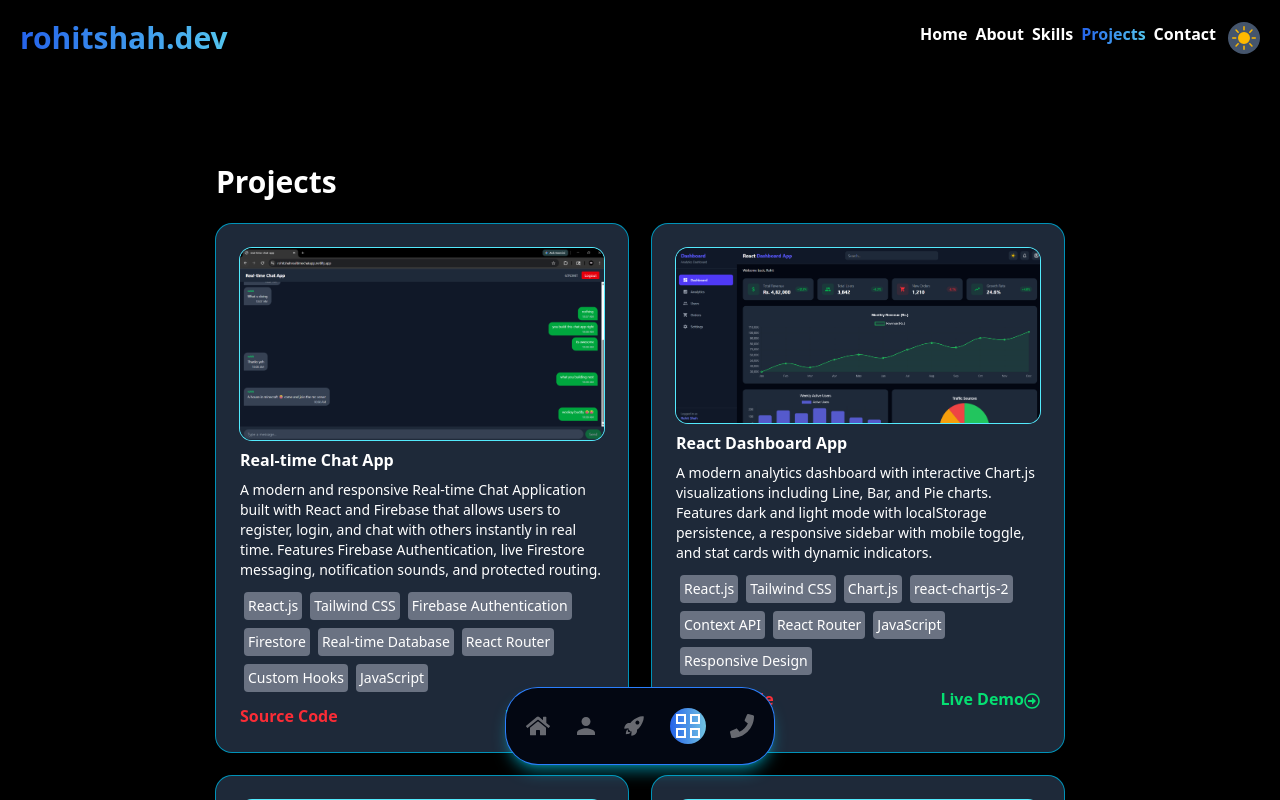
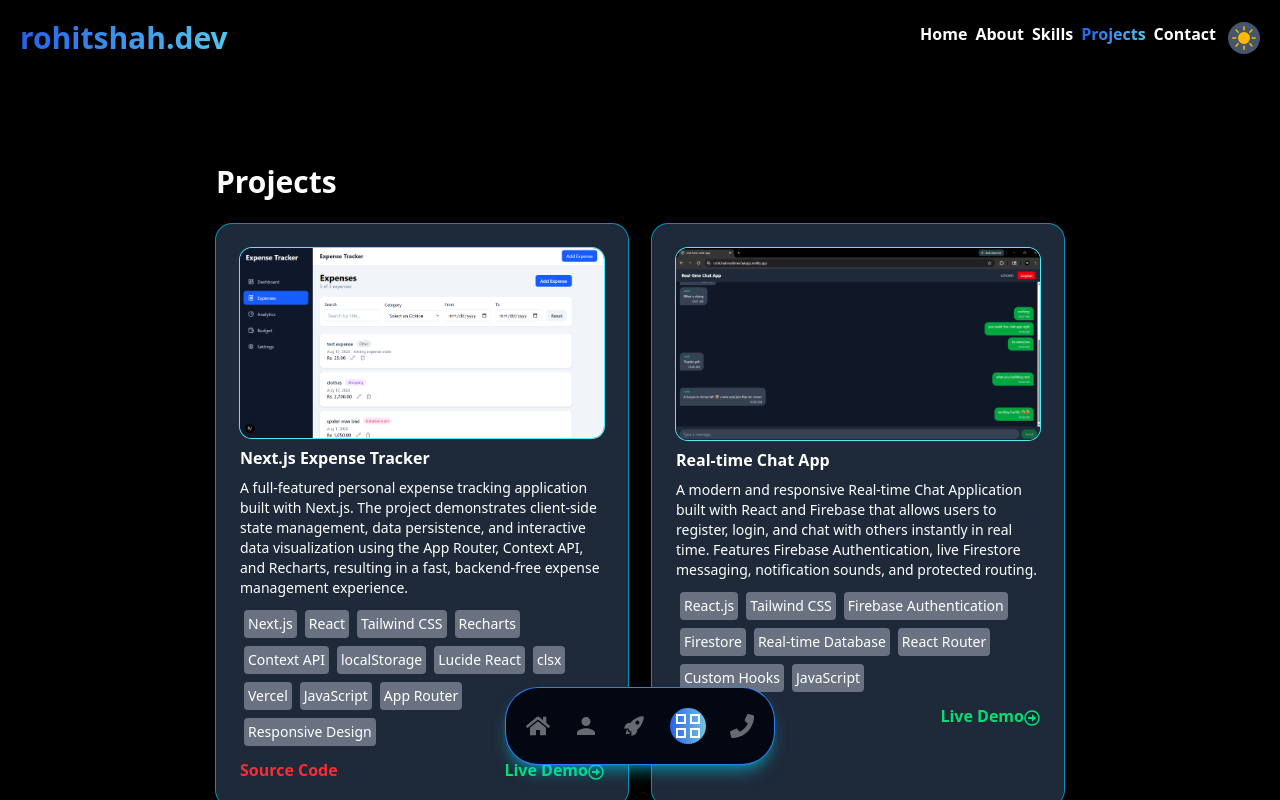
Before and after one commit to rohitshah316/rohitshah.dev-nextjs, a Next.js app: page /projects in a window 1280 px wide. Shown: the top 800 px of the page. Built offline with nearby package versions, Linux system fonts and the light colour scheme.

Commit message:
updated projects and fixed bottom navbar hover effect

```diff
--- a/src/app/page.jsx
+++ b/src/app/page.jsx
@@ -99,7 +99,7 @@ const Home = () => {
             <div className={`max-w-4xl mx-auto mt-10 ${theme==='dark'?'text-white':'text-black'}`}>
                       <h2 className={`text-3xl font-bold mx-5 mb-5 `}>Featured Projects</h2>
                        <div className='grid grid-cols-1 md:grid-cols-2  gap-6'>
-                    {projects.map(project=>(
+                    {projects.filter((project)=>project.featured).map(project=>(
                         <div key={project.id}
                         className={`${theme==='dark'?'bg-gray-800':'bg-blue-100'} p-6 rounded-2xl ring ring-cyan-600 flex flex-col gap-2 transform hover:-translate-y-2`}
                         >
--- a/src/components/layout/BottomNavbar.jsx
+++ b/src/components/layout/BottomNavbar.jsx
@@ -19,12 +19,12 @@ const BottomNavbar = () => {
 
     <nav className='fixed left-1/2 -translate-x-1/2 bottom-4 bottom-navbar'>
         <ul className={`flex gap-6   ring ring-blue-500 rounded-4xl justify-center items-center m-5 text-2xl p-5 shadow-lg ${theme==='dark'?'bg-gray-950 text-white shadow-cyan-400/50 ':'bg-gray-300 shadow-cyan-800/50 text-black'} `}>
-                    <li className={`${pathname==='/'?'active':'opacity-40'}`}><Link href='/'><FaHome /></Link></li>
-                    <li className={`${pathname==='/about'?'active':'opacity-40'}`}><Link  href='/about'><IoMdPerson/></Link></li>
-                    <li className={`${pathname==='/skills'?'active':'opacity-40'}`}><Link href='/skills'><IoIosRocket /></Link></li>
-                    <li className={`${pathname==='/projects'?'active':'opacity-40'}`}><Link href='/projects'><GrProjects /></Link></li>
+                    <li className={`hover:opacity-60 hover:scale-105 ${pathname==='/'?'active':'opacity-40'}`}><Link href='/'><FaHome /></Link></li>
+                    <li className={`hover:opacity-60 hover:scale-105 ${pathname==='/about'?'active':'opacity-40'}`}><Link  href='/about'><IoMdPerson/></Link></li>
+                    <li className={`hover:opacity-60 hover:scale-105 ${pathname==='/skills'?'active':'opacity-40'}`}><Link href='/skills'><IoIosRocket /></Link></li>
+                    <li className={`hover:opacity-60 hover:scale-105 ${pathname==='/projects'?'active':'opacity-40'}`}><Link href='/projects'><GrProjects /></Link></li>
 
-                    <li className={`${pathname==='/contact'?'active':'opacity-40'}`}><Link href='/contact'><FaPhone /></Link></li>
+                    <li className={`hover:opacity-60 hover:scale-105 ${pathname==='/contact'?'active':'opacity-40'}`}><Link href='/contact'><FaPhone /></Link></li>
                 </ul>
     </nav>
   )
--- a/src/data/projects.js
+++ b/src/data/projects.js
@@ -1,6 +1,49 @@
 export const projects = [
   {
     id: 1,
+    slug: "next-js-expense-tracker",
+    featured: true,
+    title: "Next.js Expense Tracker",
+    type: "Personal Project",
+    completedAt: "August 2026",
+    description:
+      "A full-featured personal expense tracking application built with Next.js. The project demonstrates client-side state management, data persistence, and interactive data visualization using the App Router, Context API, and Recharts, resulting in a fast, backend-free expense management experience.",
+    features: [
+      "Built with Next.js App Router",
+      "Add, edit, delete, search, and filter expenses",
+      "Filter expenses by category and custom date range",
+      "Dashboard overview with summary cards and quick stats",
+      "Analytics page with category breakdown and monthly spending trends",
+      "Monthly and per-category budget tracking with progress indicators",
+      "Over-budget warnings with visual feedback",
+      "Export expense data to JSON",
+      "Full data reset with confirmation modal",
+      "Persistent data storage using localStorage with no backend required",
+      "Reusable UI component library",
+      "Responsive mobile-first layout",
+    ],
+    learnings:
+      "This project gave me practical experience with the Next.js App Router and building a complete application around Context API and localStorage. I learned how to create a custom persistence hook, manage global state without prop drilling, handle dynamic routing, build reusable UI components, and visualize derived expense data with Recharts. It also helped me understand how to structure a larger Next.js application while keeping the code modular and maintainable.",
+    tech: [
+      "Next.js",
+      "React",
+      "Tailwind CSS",
+      "Recharts",
+      "Context API",
+      "localStorage",
+      "Lucide React",
+      "clsx",
+      "Vercel",
+      "JavaScript",
+      "App Router",
+      "Responsive Design",
+    ],
+    thumbnail: "/thumbnails/next-js-expense-tracker.png",
+    github: "https://github.com/rohitshah316/next-js-expense-tracker",
+    demo: "https://next-js-expense-tracker-alpha.vercel.app/dashboard",
+  },
+  {
+    id: 2,
     slug: "real-time-chat-app",
     featured: true,
     title: "Real-time Chat App",
@@ -32,7 +75,7 @@ export const projects = [
     demo: "https://rohitshahrealtimechatapp.netlify.app/",
   },
   {
-    id: 2,
+    id: 3,
     slug: "react-dashboard-app",
     featured: true,
     title: "React Dashboard App",
@@ -64,7 +107,7 @@ export const projects = [
     demo: "https://rohitshahreactdashboardapp.netlify.app/",
   },
   {
-    id: 3,
+    id: 4,
     slug: "react-portfolio-v1",
     featured: false,
     title: "React Portfolio v1",
@@ -96,7 +139,7 @@ export const projects = [
     demo: "https://rohitshahdev.netlify.app/",
   },
   {
-    id: 4,
+    id: 5,
     slug: "react-job-portal-app",
     featured: true,
     title: "React Job Portal App",
@@ -129,7 +172,7 @@ export const projects = [
     demo: "https://rohitshahreactjobportalapp.netlify.app/",
   },
   {
-    id: 5,
+    id: 6,
     slug: "react-travel-booking-app",
     featured: false,
     title: "React Travel Booking App",
@@ -159,7 +202,7 @@ export const projects = [
     demo: "https://rohitshahreacttravelbookingapp.netlify.app/",
   },
   {
-    id: 6,
+    id: 7,
     slug: "react-notes-app",
     featured: false,
     title: "React Notes App",
@@ -189,7 +232,7 @@ export const projects = [
     demo: "https://rohitshahreactnotesapp.netlify.app/",
   },
   {
-    id: 7,
+    id: 8,
     slug: "react-movie-search-app",
     featured: false,
     title: "React Movie Search App",
@@ -219,7 +262,7 @@ export const projects = [
     demo: "https://rohitshahreactmoviesearchapp.netlify.app/",
   },
   {
-    id: 8,
+    id: 9,
     slug: "react-weather-app",
     featured: false,
     title: "React Weather App",
@@ -250,7 +293,7 @@ export const projects = [
   },
 
   // {
-  //   id: 9,
+  //   id: 10,
   //   slug: "react-todo-app",
   //   title: "React Todo App",
   //   description:
@@ -267,7 +310,7 @@ export const projects = [
   //   demo: "https://rohitshahtodoapp.netlify.app/",
   // },
   // {
-  //   id: 10,
+  //   id: 11,
   //   slug: "react-counter-app",
   //   title: "React Counter App",
   //   description:
```
Also changed, not shown: public/thumbnails/next-js-expense-tracker.png (added).
